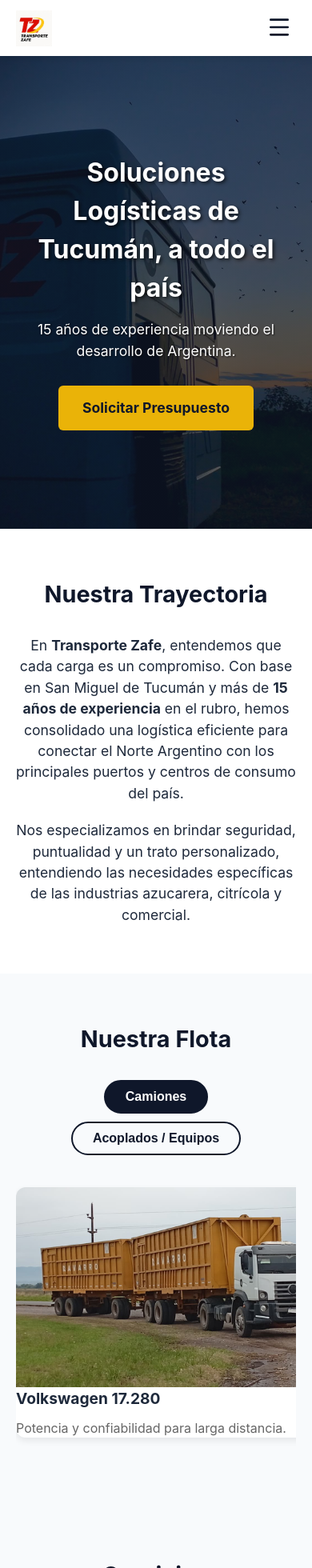
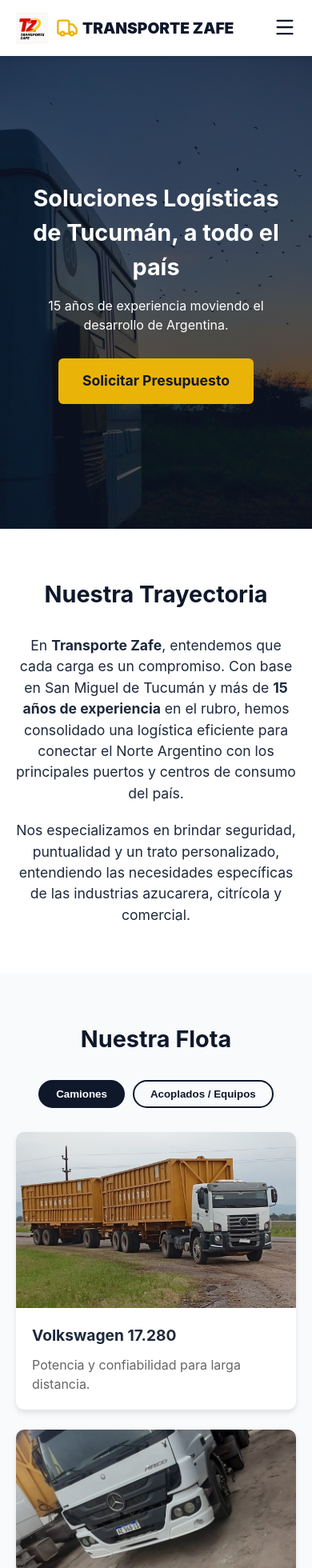
Before and after one commit to azafe/WebTransporteZafe, a React (Vite) app: page / in a window 390 px wide. Shown: the top 1960 px of the page at 80% size. Built offline with nearby package versions, Linux system fonts and the light colour scheme.

Commit message:
✅ Sitio actualizado: Menú y Tarjetas ahora son 100% responsivos.

```diff
--- a/src/components/Fleet.jsx
+++ b/src/components/Fleet.jsx
@@ -69,15 +69,16 @@ export default function Fleet() {
         <div className="fleet-grid">
           {fleetData[activeTab].map(item => (
             <div key={item.id} className="fleet-card">
-              <div style={{height: '250px', overflow: 'hidden'}}>
+              {/* Usamos clases CSS en lugar de estilos fijos */}
+              <div className="fleet-img-container">
                 <img
                   src={item.image}
                   alt={item.title}
-                  style={{width: '100%', height: '100%', objectFit: 'cover'}}
+                  className="fleet-img"
                   onError={(e) => {e.target.style.display='none'}}
                 />
               </div>
-              <div className="fleet-info">
+              <div className="fleet-info" style={{padding: '20px'}}>
                 <h3 style={{marginBottom: '10px', fontSize: '1.2rem'}}>{item.title}</h3>
                 <p style={{color: '#666'}}>{item.desc}</p>
               </div>
--- a/src/components/Navbar.jsx
+++ b/src/components/Navbar.jsx
@@ -1,5 +1,5 @@
 import React, { useState } from 'react';
-import { Menu, X } from 'lucide-react';
+import { Truck, Menu, X } from 'lucide-react';
 
 export default function Navbar() {
   const [isOpen, setIsOpen] = useState(false);
@@ -11,22 +11,15 @@ export default function Navbar() {
   return (
     <>
       <nav className="navbar container">
-        {/* Logo: Ahora solo muestra la imagen del logo si existe, o el texto solo */}
         <div className="logo">
-          <img
-            src="/img/logo.jpg"
-            alt="Transporte Zafe"
-            style={{height: '45px', objectFit: 'contain'}}
-            onError={(e) => {
-              e.target.style.display='none';
-              // Si falla la imagen, mostramos el texto del span siguiente
-              e.target.nextSibling.style.display = 'block';
-            }}
-          />
-          <span className="logo-text" style={{display: 'none'}}>TRANSPORTE ZAFE</span>
+          <img src="/img/logo.jpg" alt="TZ" style={{height: '40px', objectFit: 'contain'}} onError={(e) => e.target.style.display='none'}/>
+          <span style={{display: 'flex', alignItems: 'center', gap: '5px'}}>
+             {!document.querySelector('img[src="/img/logo.jpg"]')?.complete && <Truck size={28} color="#eab308" />}
+             <span className="logo-text">TRANSPORTE ZAFE</span>
+          </span>
         </div>
 
-        {/* Links de Escritorio */}
+        {/* Links Desktop */}
         <div className="nav-links desktop">
           <a href="#inicio">Inicio</a>
           <a href="#nosotros">Nosotros</a>
@@ -35,19 +28,19 @@ export default function Navbar() {
           <a href="#contacto" className="btn btn-primary">Contactar</a>
         </div>
 
-        {/* Botón Hamburguesa */}
-        <button className="menu-btn" onClick={toggleMenu} aria-label="Abrir menú">
-          {isOpen ? <X size={32} /> : <Menu size={32} />}
+        {/* Botón Móvil */}
+        <button className="menu-btn" onClick={toggleMenu}>
+          {isOpen ? <X size={28} /> : <Menu size={28} />}
         </button>
       </nav>
 
-      {/* Menú Desplegable (Móvil) Mejorado */}
+      {/* Menú Desplegable */}
       <div className={`mobile-menu ${isOpen ? 'open' : ''}`}>
         <a href="#inicio" onClick={toggleMenu}>Inicio</a>
         <a href="#nosotros" onClick={toggleMenu}>Nosotros</a>
         <a href="#flota" onClick={toggleMenu}>Flota</a>
         <a href="#servicios" onClick={toggleMenu}>Servicios</a>
-        <a href="#contacto" className="btn btn-primary" onClick={toggleMenu} style={{textAlign: 'center', marginTop: '10px'}}>Contactar</a>
+        <a href="#contacto" className="btn btn-primary" onClick={toggleMenu} style={{textAlign: 'center'}}>Contactar</a>
       </div>
     </>
   );
--- a/src/index.css
+++ b/src/index.css
@@ -16,89 +16,117 @@ body { overflow-x: hidden; width: 100%; }
 .container { max-width: 1200px; margin: 0 auto; padding: 0 20px; }
 
 /* Botones */
-.btn { display: inline-block; padding: 12px 24px; font-weight: bold; border-radius: 6px; text-decoration: none; transition: 0.3s; cursor: pointer; border: none; text-align: center; }
+.btn {
+  display: inline-block;
+  padding: 12px 24px;
+  font-weight: bold;
+  border-radius: 6px;
+  text-decoration: none;
+  transition: 0.3s;
+  cursor: pointer;
+  border: none;
+  text-align: center;
+}
 .btn-primary { background: var(--accent); color: var(--primary); }
 .btn-primary:hover { background: #d97706; }
 
-/* Secciones Generales */
+/* Secciones */
 .section { padding: 60px 0; }
 .section-title { font-size: 2rem; margin-bottom: 30px; text-align: center; color: var(--primary); }
 
 /* NAVBAR */
-.navbar { display: flex; justify-content: space-between; align-items: center; padding: 15px 20px; background: white; box-shadow: 0 2px 10px rgba(0,0,0,0.1); position: sticky; top: 0; z-index: 1000; height: 70px; }
-.logo { font-size: 1.3rem; font-weight: 900; color: var(--primary); display: flex; align-items: center; }
+.navbar {
+  display: flex; justify-content: space-between; align-items: center;
+  padding: 15px 20px; background: white; box-shadow: 0 2px 10px rgba(0,0,0,0.1);
+  position: sticky; top: 0; z-index: 1000; height: 70px;
+}
+.logo { font-size: 1.2rem; font-weight: 900; color: var(--primary); display: flex; align-items: center; gap: 10px; }
 .nav-links { display: flex; gap: 20px; align-items: center; }
 .nav-links a { text-decoration: none; color: var(--dark); font-weight: 500; transition: 0.2s; }
-.nav-links a:hover { color: var(--accent); }
 
-/* Botón hamburguesa */
-.menu-btn { display: none; background: none; border: none; cursor: pointer; color: var(--primary); padding: 5px; }
+/* Menú Móvil */
+.menu-btn { display: none; background: none; border: none; cursor: pointer; color: var(--primary); }
+.mobile-menu {
+  position: fixed; top: 70px; left: 0; width: 100%; background: white;
+  box-shadow: 0 4px 6px rgba(0,0,0,0.1); padding: 20px;
+  display: flex; flex-direction: column; gap: 20px;
+  transform: translateY(-150%); transition: transform 0.3s ease-in-out;
+  z-index: 999;
+}
+.mobile-menu.open { transform: translateY(0); }
 
-/* Menú Móvil Mejorado */
-.mobile-menu { position: fixed; top: 70px; left: 0; width: 100%; background: white; box-shadow: 0 4px 10px rgba(0,0,0,0.1); padding: 30px 20px; display: flex; flex-direction: column; gap: 25px; transform: translateY(-150%); transition: transform 0.3s ease-in-out; z-index: 999; }
-.mobile-menu.open { transform: translateY(0); }
-.mobile-menu a { font-size: 1.2rem; font-weight: 600; color: var(--primary); text-decoration: none; border-bottom: 1px solid #eee; padding-bottom: 15px; }
-.mobile-menu a:last-child { border-bottom: none; }
-
-/* HERO SECTION */
+/* HERO */
 .hero {
-  background-size: cover;
-  /* Posición por defecto para desktop */
-  background-position: center;
+  background-size: cover; background-position: center;
   min-height: 80vh; display: flex; align-items: center; justify-content: center;
   text-align: center; color: white; padding: 0 20px;
 }
-.hero h1 { font-size: 2.5rem; margin-bottom: 15px; max-width: 800px; text-shadow: 2px 2px 4px rgba(0,0,0,0.7); }
-.hero p { font-size: 1.1rem; margin-bottom: 25px; text-shadow: 1px 1px 2px rgba(0,0,0,0.7); }
+.hero h1 { font-size: 2.5rem; margin-bottom: 15px; }
 
-/* TABS y FLOTA */
+/* FLOTA - Estilos mejorados para tarjetas */
 .tabs { display: flex; justify-content: center; gap: 10px; margin-bottom: 30px; flex-wrap: wrap; }
-.tab-btn { padding: 10px 25px; font-size: 1rem; border: 2px solid var(--primary); border-radius: 30px; background: transparent; color: var(--primary); cursor: pointer; transition: 0.3s; }
+.tab-btn { padding: 8px 20px; border: 2px solid var(--primary); border-radius: 20px; background: transparent; color: var(--primary); cursor: pointer; }
 .tab-btn.active { background: var(--primary); color: white; }
-.fleet-card { background: white; border-radius: 12px; overflow: hidden; box-shadow: 0 4px 8px rgba(0,0,0,0.08); transition: transform 0.3s; }
 
-/* SERVICIOS */
+.fleet-grid {
+  display: grid;
+  /* En PC: columnas automáticas. En Móvil: se ajustará con media query */
+  grid-template-columns: repeat(auto-fit, minmax(300px, 1fr));
+  gap: 20px;
+}
+.fleet-card {
+  background: white; border-radius: 10px; overflow: hidden; box-shadow: 0 4px 6px rgba(0,0,0,0.1);
+  display: flex; flex-direction: column;
+}
+/* Control de la imagen de la flota */
+.fleet-img-container {
+  width: 100%;
+  height: 250px; /* Altura fija para PC */
+  overflow: hidden;
+}
+.fleet-img {
+  width: 100%;
+  height: 100%;
+  object-fit: cover; /* Recorta la imagen para llenar el espacio sin deformar */
+}
+
+/* SERVICIOS Y FOOTER */
 .services-grid { display: grid; grid-template-columns: repeat(auto-fit, minmax(250px, 1fr)); gap: 20px; }
 .service-card { padding: 25px; background: white; border-radius: 8px; text-align: center; box-shadow: 0 2px 4px rgba(0,0,0,0.05); }
-
-/* FOOTER */
-.footer { background: var(--primary); color: white; padding: 50px 20px; }
-.footer-content { display: flex; flex-direction: column; gap: 40px; }
+.footer { background: var(--primary); color: white; padding: 40px 20px; text-align: center; }
+.footer-content { display: flex; flex-direction: column; gap: 30px; }
 
 /* --- REGLAS SOLO PARA MÓVIL --- */
 @media (max-width: 768px) {
   .section-title { font-size: 1.8rem; }
+
+  /* Navbar Móvil */
   .nav-links.desktop { display: none; }
   .menu-btn { display: block; }
 
-  /* Ajuste Hero: Mueve la imagen a la izquierda para ver el camión */
-  .hero {
-    min-height: 70vh;
-    background-position: 25% center; /* Desplaza la imagen para mostrar más la izquierda */
-  }
-  .hero h1 { font-size: 2rem; }
-
-  /* Ajuste Flota: Carrusel horizontal deslizable */
+  /* Ajuste Tarjetas Flota en Móvil */
   .fleet-grid {
-    display: flex;
-    overflow-x: auto;
-    gap: 20px;
-    padding: 10px 5px 30px 5px; /* Espacio abajo para la barra de scroll */
-    scroll-snap-type: x mandatory; /* Efecto de "imán" al deslizar */
-    -webkit-overflow-scrolling: touch; /* Suavidad en iOS */
+    grid-template-columns: 1fr; /* Una sola columna para que se vea grande */
+    gap: 25px;
   }
   .fleet-card {
-    min-width: 280px; /* Ancho fijo para cada tarjeta */
-    flex-shrink: 0;
-    scroll-snap-align: center; /* Centrar la tarjeta al soltar */
+    margin: 0 auto;
+    width: 100%;
+    max-width: 400px; /* Que no se estiren infinitamente */
+  }
+  .fleet-img-container {
+    height: 220px; /* Un poco más bajo en móvil para que entre todo en pantalla */
   }
 
+  /* Ajustes Hero */
+  .hero { min-height: 70vh; }
+  .hero h1 { font-size: 1.8rem; }
+
+  /* Footer */
   .footer-content { text-align: center; }
 }
 
 @media (min-width: 769px) {
-  /* En desktop se mantiene la grilla normal */
-  .fleet-grid { display: grid; grid-template-columns: repeat(auto-fit, minmax(300px, 1fr)); gap: 30px; }
-  .footer-content { flex-direction: row; justify-content: space-around; text-align: left; max-width: 1200px; margin: 0 auto; }
-  .mobile-menu { display: none !important; }
+  .footer-content { flex-direction: row; justify-content: space-around; text-align: left; }
+  .mobile-menu { display: none; }
 }
```
